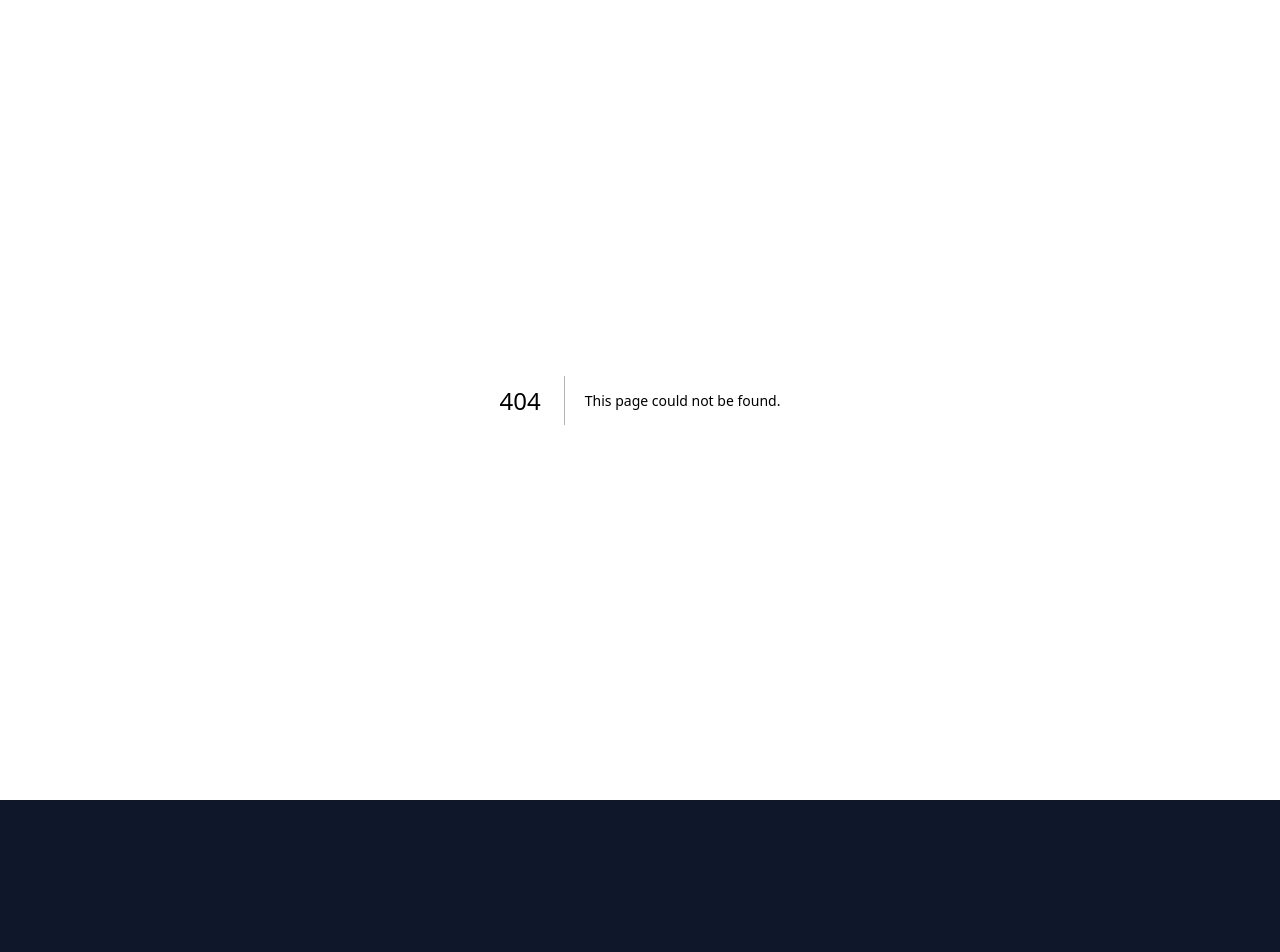
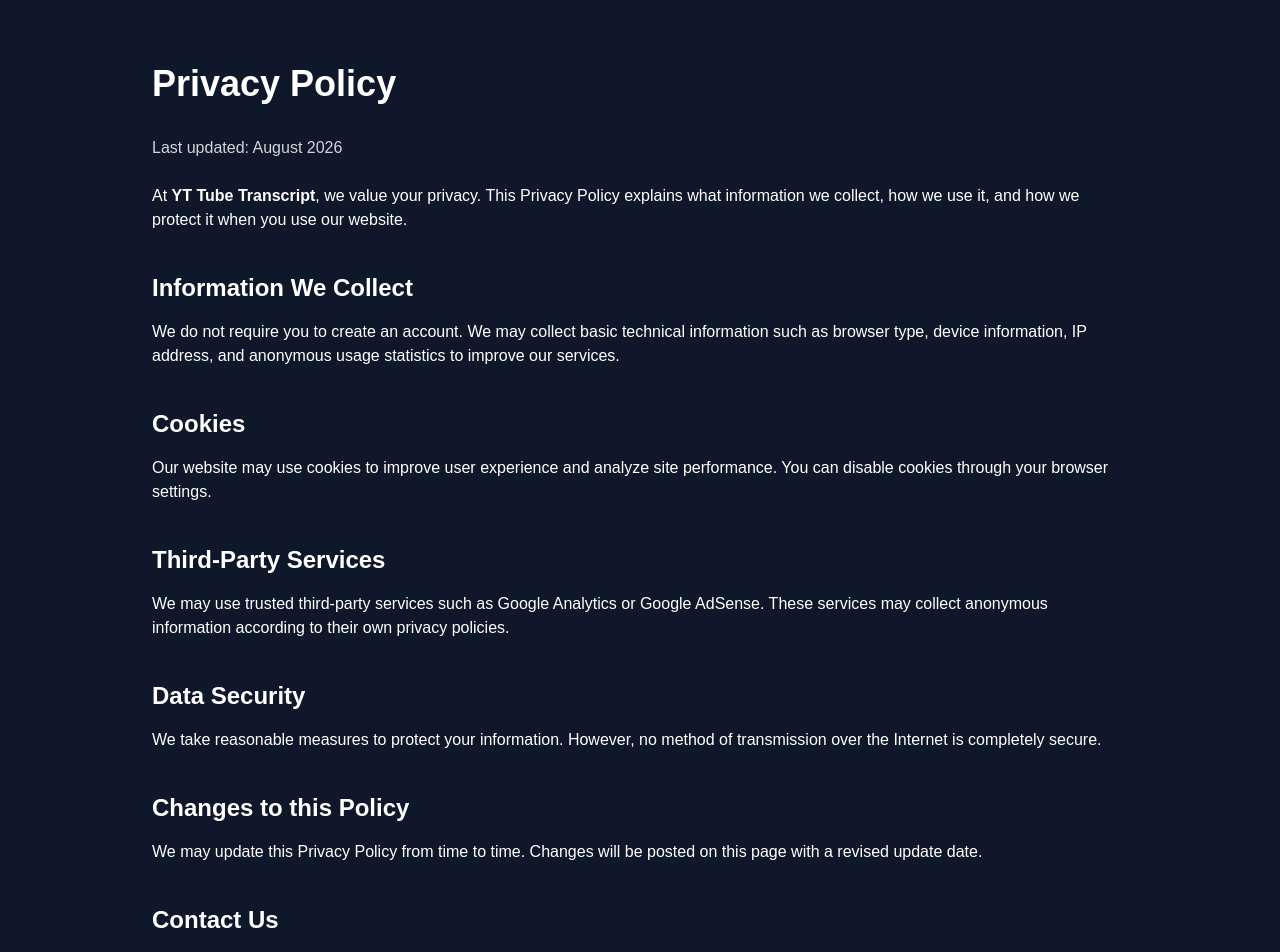
Before and after one commit to gufranali001/yt-transcript, a Next.js app in the folder frontend/: page /privacy-policy in a window 1280 px wide. Before the commit this address had no page. Shown: the top 952 px of the page. Before the commit the page ends 800 px from the top, so only its background shows below. Built offline with nearby package versions, Linux system fonts and the light colour scheme.

Commit message:
Add legal pages and footer navigation

```diff
--- /dev/null
+++ b/frontend/app/contact/page.tsx
@@ -0,0 +1,73 @@
+export const metadata = {
+  title: "Contact Us",
+  description: "Contact YT Tube Transcript for support, feedback, or business inquiries.",
+};
+
+export default function ContactPage() {
+  return (
+    <main className="max-w-5xl mx-auto px-6 py-16 text-white">
+      <h1 className="text-4xl font-bold mb-8">
+        Contact Us
+      </h1>
+
+      <p className="text-gray-300 mb-8">
+        We'd love to hear from you. If you have any questions,
+        suggestions, or business inquiries, feel free to contact us.
+      </p>
+
+      <div className="bg-slate-900 border border-slate-700 rounded-xl p-8">
+
+        <h2 className="text-2xl font-semibold mb-6">
+          Contact Information
+        </h2>
+
+        <p className="mb-4">
+          <strong>Email:</strong> support.yttubetranscript@gmail.com
+        </p>
+
+        <p className="mb-4">
+          <strong>Website:</strong>{" "}
+          https://yttubetranscript.com
+        </p>
+
+        <p className="mb-8">
+          We usually respond within 24–48 hours.
+        </p>
+
+        <h2 className="text-2xl font-semibold mb-6">
+          Send us a Message
+        </h2>
+
+        <form className="space-y-5">
+
+          <input
+            type="text"
+            placeholder="Your Name"
+            className="w-full rounded-lg bg-slate-800 border border-slate-700 p-3"
+          />
+
+          <input
+            type="email"
+            placeholder="Your Email"
+            className="w-full rounded-lg bg-slate-800 border border-slate-700 p-3"
+          />
+
+          <textarea
+            rows={6}
+            placeholder="Your Message"
+            className="w-full rounded-lg bg-slate-800 border border-slate-700 p-3"
+          />
+
+          <button
+            type="button"
+            className="bg-red-600 hover:bg-red-700 px-6 py-3 rounded-lg font-semibold"
+          >
+            Send Message
+          </button>
+
+        </form>
+
+      </div>
+    </main>
+  );
+}
--- /dev/null
+++ b/frontend/app/privacy-policy/page.tsx
@@ -0,0 +1,79 @@
+export const metadata = {
+  title: "Privacy Policy",
+  description:
+    "Read the Privacy Policy of YT Tube Transcript and learn how we collect, use, and protect your information.",
+};
+
+export default function PrivacyPolicy() {
+  return (
+    <main className="max-w-5xl mx-auto px-6 py-16 text-white">
+      <h1 className="text-4xl font-bold mb-8">Privacy Policy</h1>
+
+      <p className="mb-6 text-gray-300">
+        Last updated: August 2026
+      </p>
+
+      <p className="mb-6">
+        At <strong>YT Tube Transcript</strong>, we value your privacy. This
+        Privacy Policy explains what information we collect, how we use it, and
+        how we protect it when you use our website.
+      </p>
+
+      <h2 className="text-2xl font-semibold mt-10 mb-4">
+        Information We Collect
+      </h2>
+
+      <p className="mb-6">
+        We do not require you to create an account. We may collect basic
+        technical information such as browser type, device information, IP
+        address, and anonymous usage statistics to improve our services.
+      </p>
+
+      <h2 className="text-2xl font-semibold mt-10 mb-4">
+        Cookies
+      </h2>
+
+      <p className="mb-6">
+        Our website may use cookies to improve user experience and analyze site
+        performance. You can disable cookies through your browser settings.
+      </p>
+
+      <h2 className="text-2xl font-semibold mt-10 mb-4">
+        Third-Party Services
+      </h2>
+
+      <p className="mb-6">
+        We may use trusted third-party services such as Google Analytics or
+        Google AdSense. These services may collect anonymous information
+        according to their own privacy policies.
+      </p>
+
+      <h2 className="text-2xl font-semibold mt-10 mb-4">
+        Data Security
+      </h2>
+
+      <p className="mb-6">
+        We take reasonable measures to protect your information. However, no
+        method of transmission over the Internet is completely secure.
+      </p>
+
+      <h2 className="text-2xl font-semibold mt-10 mb-4">
+        Changes to this Policy
+      </h2>
+
+      <p className="mb-6">
+        We may update this Privacy Policy from time to time. Changes will be
+        posted on this page with a revised update date.
+      </p>
+
+      <h2 className="text-2xl font-semibold mt-10 mb-4">
+        Contact Us
+      </h2>
+
+      <p>
+        If you have any questions regarding this Privacy Policy, please contact
+        us through our Contact page.
+      </p>
+    </main>
+  );
+}
--- /dev/null
+++ b/frontend/app/terms-and-conditions/page.tsx
@@ -0,0 +1,91 @@
+export const metadata = {
+  title: "Terms and Conditions",
+  description:
+    "Read the Terms and Conditions for using YT Tube Transcript.",
+};
+
+export default function TermsAndConditions() {
+  return (
+    <main className="max-w-5xl mx-auto px-6 py-16 text-white">
+      <h1 className="text-4xl font-bold mb-8">
+        Terms & Conditions
+      </h1>
+
+      <p className="mb-6 text-gray-300">
+        Last updated: August 2026
+      </p>
+
+      <p className="mb-6">
+        By using YT Tube Transcript, you agree to these Terms and
+        Conditions. If you do not agree with these terms, please do not use
+        our website.
+      </p>
+
+      <h2 className="text-2xl font-semibold mt-10 mb-4">
+        Website Usage
+      </h2>
+
+      <p className="mb-6">
+        This website is provided for informational and personal use only.
+        You agree not to misuse, copy, or attempt to damage the service.
+      </p>
+
+      <h2 className="text-2xl font-semibold mt-10 mb-4">
+        Intellectual Property
+      </h2>
+
+      <p className="mb-6">
+        All website content, branding, design, and functionality belong to
+        YT Tube Transcript unless otherwise stated.
+      </p>
+
+      <h2 className="text-2xl font-semibold mt-10 mb-4">
+        Third-Party Services
+      </h2>
+
+      <p className="mb-6">
+        Our website may use third-party services and APIs. We are not
+        responsible for their availability or policies.
+      </p>
+
+      <h2 className="text-2xl font-semibold mt-10 mb-4">
+        Disclaimer
+      </h2>
+
+      <p className="mb-6">
+        We strive to provide accurate transcript information, but we cannot
+        guarantee that all transcripts are complete, accurate, or always
+        available.
+      </p>
+
+      <h2 className="text-2xl font-semibold mt-10 mb-4">
+        Limitation of Liability
+      </h2>
+
+      <p className="mb-6">
+        YT Tube Transcript shall not be liable for any direct, indirect,
+        incidental, or consequential damages resulting from the use of this
+        website.
+      </p>
+
+      <h2 className="text-2xl font-semibold mt-10 mb-4">
+        Changes to These Terms
+      </h2>
+
+      <p className="mb-6">
+        We may update these Terms and Conditions at any time without prior
+        notice. Continued use of the website means you accept the updated
+        terms.
+      </p>
+
+      <h2 className="text-2xl font-semibold mt-10 mb-4">
+        Contact
+      </h2>
+
+      <p>
+        If you have any questions regarding these Terms, please contact us
+        through our Contact page.
+      </p>
+    </main>
+  );
+}
--- a/frontend/components/Footer.tsx
+++ b/frontend/components/Footer.tsx
@@ -1,44 +1,104 @@
+import Link from "next/link";
+
 export default function Footer() {
   return (
-    <footer className="border-t border-slate-800 mt-20">
+    <footer className="border-t border-slate-800 mt-20 bg-[#050816]">
 
-      <div className="max-w-7xl mx-auto px-5 py-10 flex flex-col md:flex-row justify-between items-center">
+      <div className="max-w-7xl mx-auto px-5 py-10 grid grid-cols-1 md:grid-cols-3 gap-10">
+
+        {/* Brand */}
 
         <div>
+
           <h2 className="text-2xl font-bold text-white">
-            YT Tube Transcript
+            <span className="text-red-500">YT</span> Tube Transcript
           </h2>
 
-          <p className="text-slate-400 mt-2">
-            Generate YouTube transcripts instantly in 100+ languages.
+          <p className="text-slate-400 mt-3 leading-7">
+            Generate YouTube transcripts instantly.
+            Download transcripts in TXT, SRT and VTT format for free.
           </p>
+
         </div>
 
-        <div className="flex gap-6 mt-6 md:mt-0">
+        {/* Quick Links */}
 
-          <a href="#" className="text-slate-400 hover:text-white">
-            Home
-          </a>
+        <div>
 
-          <a href="#" className="text-slate-400 hover:text-white">
-            Languages
-          </a>
+          <h3 className="text-lg font-semibold text-white mb-4">
+            Quick Links
+          </h3>
 
-          <a href="#" className="text-slate-400 hover:text-white">
-            Blog
-          </a>
+          <div className="flex flex-col gap-3">
 
-          <a href="#" className="text-slate-400 hover:text-white">
-            FAQ
-          </a>
+            <Link
+              href="/"
+              className="text-slate-400 hover:text-red-500"
+            >
+              Home
+            </Link>
+
+            <Link
+              href="/#faq"
+              className="text-slate-400 hover:text-red-500"
+            >
+              FAQ
+            </Link>
+
+            <Link
+              href="/contact"
+              className="text-slate-400 hover:text-red-500"
+            >
+              Contact
+            </Link>
+
+          </div>
+
+        </div>
+
+        {/* Legal */}
+
+        <div>
+
+          <h3 className="text-lg font-semibold text-white mb-4">
+            Legal
+          </h3>
+
+          <div className="flex flex-col gap-3">
+
+            <Link
+              href="/privacy-policy"
+              className="text-slate-400 hover:text-red-500"
+            >
+              Privacy Policy
+            </Link>
+
+            <Link
+              href="/terms-and-conditions"
+              className="text-slate-400 hover:text-red-500"
+            >
+              Terms & Conditions
+            </Link>
+
+          </div>
 
         </div>
 
       </div>
 
-      <div className="border-t border-slate-800 py-5 text-center text-slate-500">
+      <div className="border-t border-slate-800 py-6">
 
-        © 2026 YT Tube Transcript. All rights reserved.
+        <div className="max-w-7xl mx-auto px-5 flex flex-col md:flex-row justify-between items-center">
+
+          <p className="text-slate-500 text-sm">
+            © 2026 YT Tube Transcript. All Rights Reserved.
+          </p>
+
+          <p className="text-slate-500 text-sm mt-3 md:mt-0">
+            support.yttubetranscript@gmail.com
+          </p>
+
+        </div>
 
       </div>
 
--- a/frontend/components/Header.tsx
+++ b/frontend/components/Header.tsx
@@ -1,9 +1,11 @@
+import Link from "next/link";
+
 export default function Header() {
   return (
     <header className="bg-[#050816] border-b border-slate-800">
       <div className="max-w-7xl mx-auto px-6 py-5 flex items-center justify-between">
 
-        <div className="flex items-center gap-3">
+        <Link href="/" className="flex items-center gap-3">
 
           <div className="w-12 h-12 rounded-xl bg-red-600 flex items-center justify-center text-white text-2xl">
             ▶
@@ -19,17 +21,29 @@
             </p>
           </div>
 
-        </div>
+        </Link>
 
         <nav className="hidden md:flex gap-8 text-slate-300">
 
-          <a href="#">Home</a>
+          <Link href="/" className="hover:text-red-500 transition">
+            Home
+          </Link>
 
-          <a href="#">Languages</a>
+          <Link href="/#languages" className="hover:text-red-500 transition">
+            Languages
+          </Link>
 
-          <a href="#">Blog</a>
+          <Link href="/#blog" className="hover:text-red-500 transition">
+            Blog
+          </Link>
 
-          <a href="#">FAQ</a>
+          <Link href="/#faq" className="hover:text-red-500 transition">
+            FAQ
+          </Link>
+
+          <Link href="/contact" className="hover:text-red-500 transition">
+            Contact
+          </Link>
 
         </nav>
 
```
